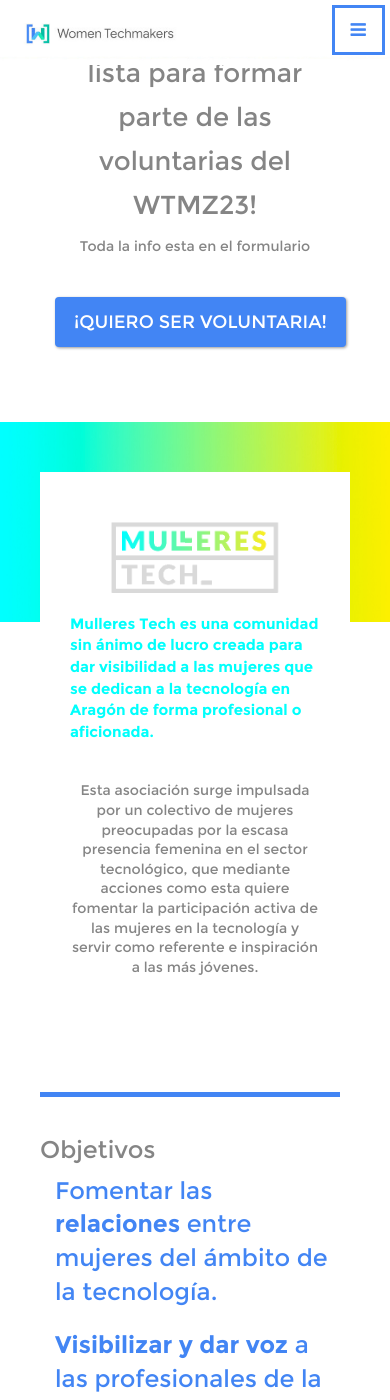
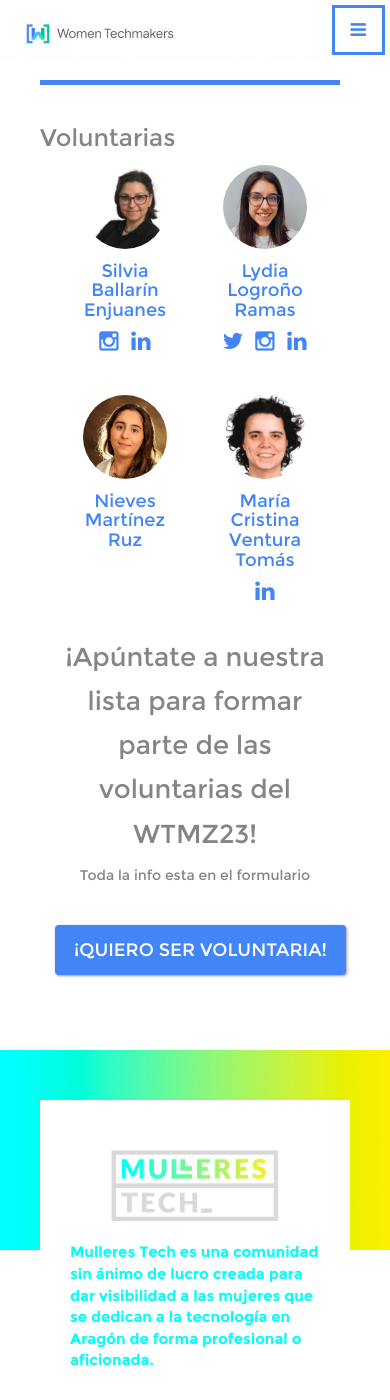
Before and after one commit to MulleresTechZgz/wtmz23, a Jekyll site: the page built from index.html, in a window 390 px wide and 1400 px high, scrolled down 8622 px. Built offline with Jekyll 4.4.1, drawn with Linux system fonts in a browser that asks for light colours.

Commit message:
Add volunteers

```diff
--- a/_config.yml
+++ b/_config.yml
@@ -261,14 +261,55 @@
 #    twitter_account:
 
 #List for volunteers
-#volunteers:
-#  - name: Fulanita Detal
-#    short_name: Fulanita Detal
-#    bio: 'Fulanita Detal'
-#    image: img/ponentes/foto1
-#    image_card:
-#    twitter_account:
-#    linkedin_account:
+volunteers:
+  - name: Silvia Ballarín Enjuanes
+    short_name: Silvia Ballarín
+    bio: 'Soy una persona apasionada de las finanzas y si puede ser con programitas por el medio que nos faciliten la vida mucho mejor. Me gusta la naturaleza y me llena estar con mis amigos.'
+    image: img/voluntarias/SilviaBallarin
+    image_card:
+    twitter_account:
+    instagram_account: sballarine
+    linkedin_account: silviaballarin
+  #- name: Marta Liminiana
+  #  short_name: Marta Liminiana
+  #  bio: 'Desde peque me han gustado las mates, física y química. Estudié Telecos en Barcelona y empecé a trabajar en Telefónica en Madrid. Los 10 primeros años viajé mucho por trabajo ya que participaba en foros de estandarización (3GPP, TMForum...) siempre relacionado con los sistemas de gestión de las redes.. al principio móviles (3G, 4G...) y luego ya también mundo backbone (MPLS...). Desde el 2019 estoy en Telefónica Zaragoza llevando la red de Gobierno de Aragón (comunicaciones de sus sedes, CPDs, seguridad, WIFI... ). Me he involucrado desde pequeña en temas de voluntariado y desde que estoy aquí participo en Una Ingeniera en cada cole gracias a conoceros. Va a ser mi primer WTM.'
+  #  image: img/voluntarias/MartaLiminiana
+  #  image_card:
+  #  twitter_account: martalimi
+  #  instagram_account:
+  #  linkedin_account:
+  - name: Lydia Logroño Ramas
+    short_name: Lydia Logroño
+    bio: 'Soy Lydia, tengo 24 años y desde pequeñita me ha gustado la tecnología y sobre todo, el mundo de la informática. Actualmente estoy trabajando en el departamento de IT en una empresa de Fotovoltaica y Energía renovables mientras estudio la ingeniería informática.'
+    image: img/voluntarias/LydiaLogrono
+    image_card:
+    twitter_account: Lydiapedrola
+    instagram_account: lydia_pedrola
+    linkedin_account: lydia-logroño-ramas-a14188174
+  - name: Nieves Martínez Ruz
+    short_name: Nieves Martínez
+    bio: 'Soy Nieves tengo 24 años, estoy finalizando mis estudios de ingeniería eléctrica. Desde pequeña he sentido mucha curiosidad por la tecnología por ello me gustaría desarrollar una vida profesional relacionada con ello. Me apasiona aprender, leer, practicar deporte, cocinar y sobre todo pasar tiempo junto a personas a las que quiero.'
+    image: img/voluntarias/NievesMartinez
+    image_card:
+    twitter_account:
+    instagram_account:
+    linkedin_account:
+  #- name: Ana C. (Lana) Pascual
+  #  short_name: Ana C. (Lana) Pascual
+  #  bio: 'Tras muuuchos años en RRHH, hace unos añitos empecé a en desarrollo web, UX, Agile... (porque lo que mola es el mundo tecnológico, reconozcámoslo).<br/>Hasta que hice un salto al vacío y me fui a una empresa de Desarrollo de software. <br/>Y ahora soy SM y PO, y posiblemente alguna sigla más de la que que ahora no recuerdo.'
+  #  image: img/voluntarias/AnaCPascual
+  #  image_card:
+  #  twitter_account:
+  #  instagram_account:
+  #  linkedin_account: acpascual
+  - name: María Cristina Ventura Tomás
+    short_name: María Cristina Ventura
+    bio: 'Soy informática vocacional. Mi labor profesional se centra en el mundo del Big Data, la IA y el Internet of Things, sobre todo en entornos cloud.'
+    image: img/voluntarias/MariaCristinaVentura
+    image_card:
+    twitter_account:
+    instagram_account:
+    linkedin_account: mcristinav
 
 #List for sponsors
 #sponsors_platinum:
--- a/_includes/list_volunteers.html
+++ b/_includes/list_volunteers.html
@@ -160,14 +160,17 @@
         <!-- /.row -->
       </div>
     <!-- /.container -->
-{% else %}
+    {% endif %}
+
     <div class="container">
+      {% if site.volunteers == null %}
       <div class="row text-center">
         <hr class="section-heading-spacer" style="border-top: 5px solid #4285f4; width: 300px;">
       </div>
       <div class="row text-center">
         <h2 style="text-align: left;">Voluntarias</h2>
       </div>
+      {% endif %}
       <div class="row text-center">
         <div class="col-lg-12">
           <div id="lista-voluntarias">
@@ -179,6 +182,7 @@
           </div>
         </div>
       </div>
-{% endif %}
+    </div>
+
   </div>
 </section>
--- a/_includes/mulleres_tech.html
+++ b/_includes/mulleres_tech.html
@@ -17,7 +17,7 @@
 
                 <div class="container">
 
-                    <div class="row">
+                    <div class="row" style="background-color: #fff;">
                         <div class="col-lg-8 col-lg-offset-2" style="background-color: #fff; padding-top: 50px;">
                             <!--
                         <div class="col-lg-6 col-sm-push-6 col-sm-6">
--- a/css/stylish-portfolio.css
+++ b/css/stylish-portfolio.css
@@ -311,7 +311,13 @@
 
 .speaker-item {
     margin-bottom: 30px;
-    min-height: 160px;
+    min-height: 180px;
+}
+@media (max-width: 768px) and (min-width: 320px){
+    .speaker-item {
+        margin-bottom: 30px;
+        min-height: 200px;
+    }
 }
 
 .speaker-item a {
```
Also changed, not shown: img/voluntarias/LydiaLogrono.jpg (added), img/voluntarias/MariaCristinaVentura.jpg (added), img/voluntarias/NievesMartinez.jpg (added), img/voluntarias/SilviaBallarin.jpg (added). Lines whose indentation alone changed are shown as unchanged.
